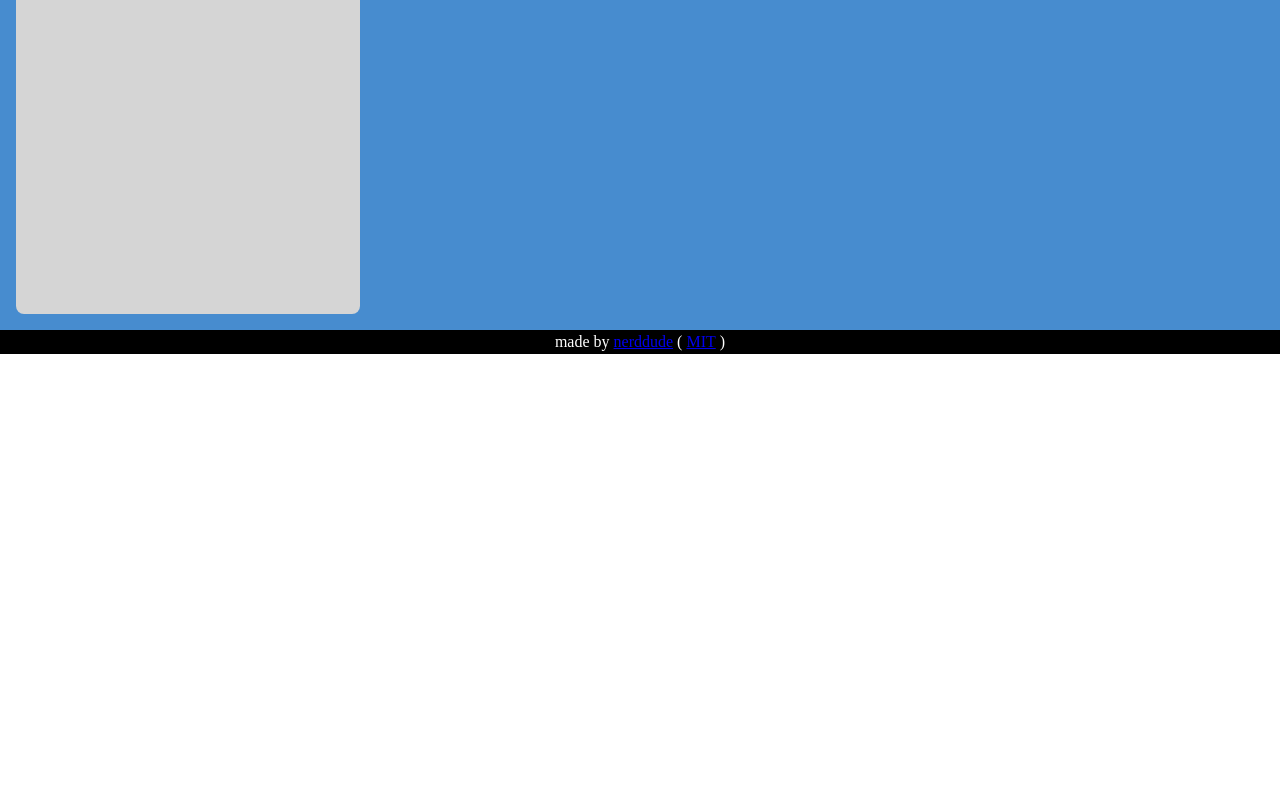
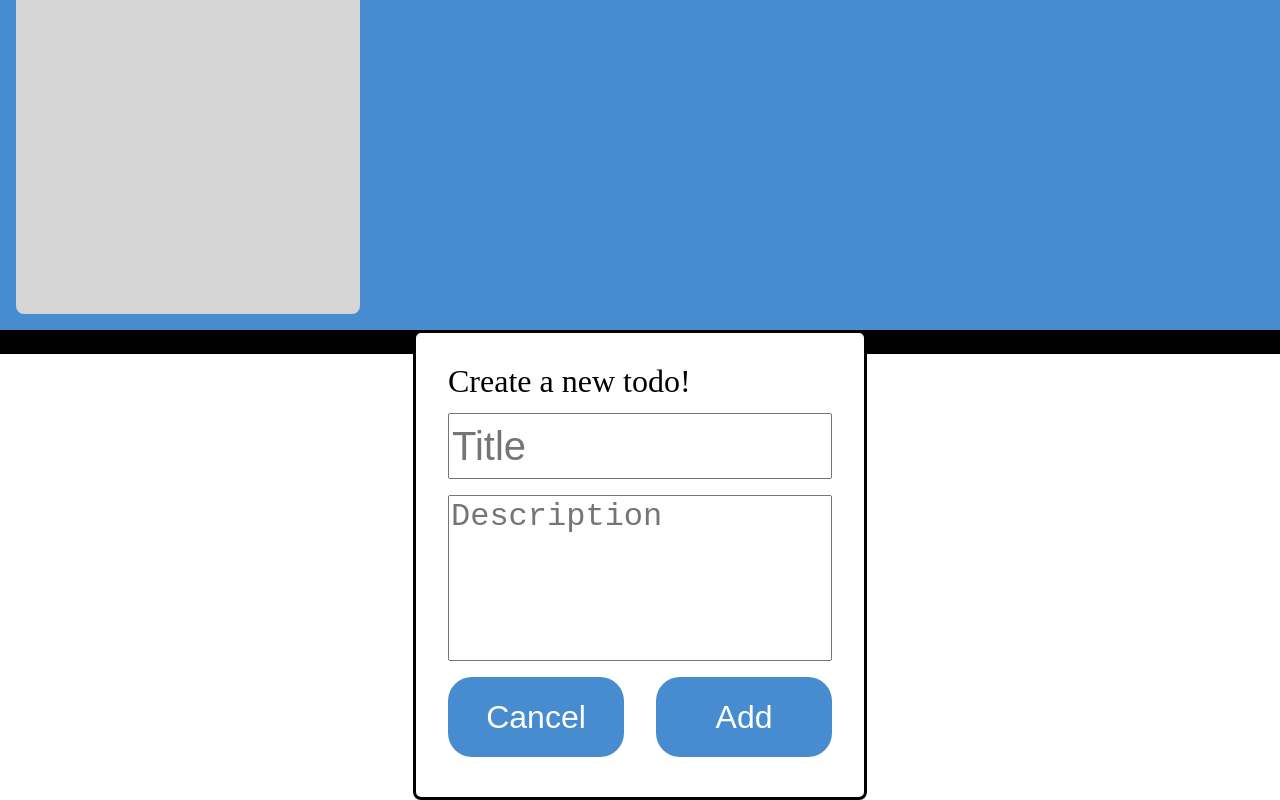
Before and after one commit to nerddude24/procrastinator.js, a website built with webpack: page src/index.html in a window 1280 px wide. Shown: the part 502-1302 px from the top of the page. Before the commit the page ends 856 px from the top, so only its background shows below. Built offline with nearby package versions, Linux system fonts and the light colour scheme.

Commit message:
Style the add todo popup (ugly)

```diff
--- a/src/index.html
+++ b/src/index.html
@@ -15,8 +15,8 @@
 		<dialog id="todo-popup">
 			<h1>Create a new todo!</h1>
 			<input type="text" placeholder="Title" id="todo-popup-title" />
-			<input type="text" placeholder="Description" id="todo-popup-desc" />
-			<div class="todo-popup-btn-container">
+			<textarea placeholder="Description" id="todo-popup-desc"></textarea>
+			<div id="todo-popup-btn-container">
 				<button class="todo-popup-btn" id="todo-popup-cancel">Cancel</button>
 				<button class="todo-popup-btn" id="todo-popup-add">Add</button>
 			</div>
--- a/src/style/todo.scss
+++ b/src/style/todo.scss
@@ -1,4 +1,5 @@
 $checkbox-size: 32px;
+$bg1: #478ccf;
 
 .todo-card {
 	height: 20%;
@@ -50,3 +51,48 @@ $checkbox-size: 32px;
 	text-decoration: line-through;
 	background-image: linear-gradient(rgb(0 0 0/40%) 0 0);
 }
+
+#todo-popup {
+	width: 30vw;
+	height: 50vh;
+
+	font-size: 32px;
+	border-radius: 8px;
+	display: flex;
+	flex-direction: column;
+	gap: 16px;
+	align-items: stretch;
+
+	#todo-popup-title {
+		font-size: 40px;
+		height: 15%;
+	}
+
+	#todo-popup-desc {
+		font-size: 32px;
+		height: 40%;
+		resize: none;
+	}
+
+	#todo-popup-btn-container {
+		display: flex;
+		gap: 32px;
+
+		height: 20%;
+	}
+
+	button {
+		flex: 1;
+
+		background-color: $bg1;
+		color: white;
+		border: none;
+		border-radius: 24px;
+		font-size: 32px;
+
+		&:hover {
+			cursor: pointer;
+			background-image: linear-gradient(rgb(0 0 0/15%) 0 0);
+		}
+	}
+}
```
